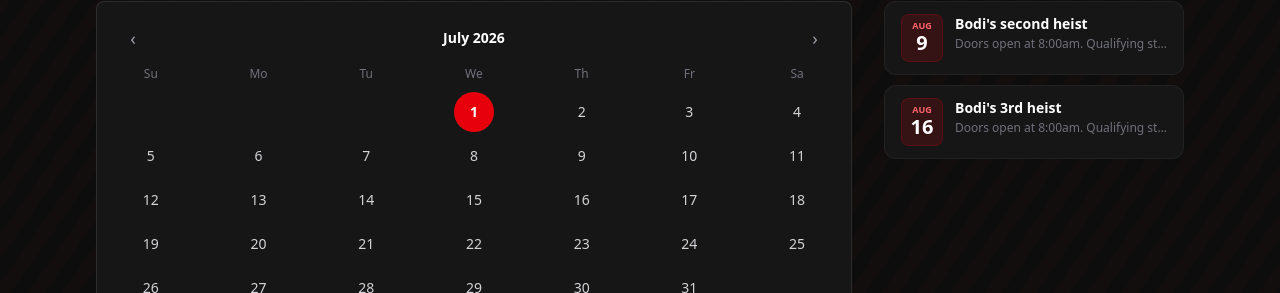
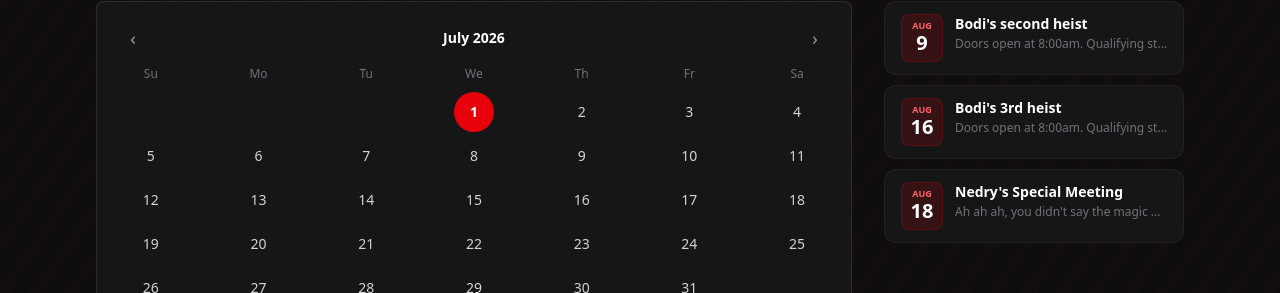
Before and after one commit to MotoX119/gfxracing, a React (Vite) app: page / in a window 1280 px wide. Shown: the part 1212-1505 px from the top of the page. Built offline with nearby package versions, Linux system fonts and the light colour scheme; a web font is replaced by a local one.

Commit message:
Update events.ts

```diff
--- a/content/events.ts
+++ b/content/events.ts
@@ -22,6 +22,7 @@ export const events: CalendarEvent[] = [
     { date: "2026-08-08", title: "Bodi's heist",          notes: "Doors open at 8:00am.  Qualifying starts at 10:30am" },
   { date: "2026-08-09", title: "Bodi's second heist",          notes: "Doors open at 8:00am.  Qualifying starts at 10:30am" },
   { date: "2026-08-16", title: "Bodi's 3rd heist",          notes: "Doors open at 8:00am.  Qualifying starts at 10:30am" },
+  { date: "2026-08-18", title: "Nedry's Special Meeting",          notes: "Ah ah ah, you didn't say the magic word." },
   /**
   END: UPDATE HERE
   **/
```
